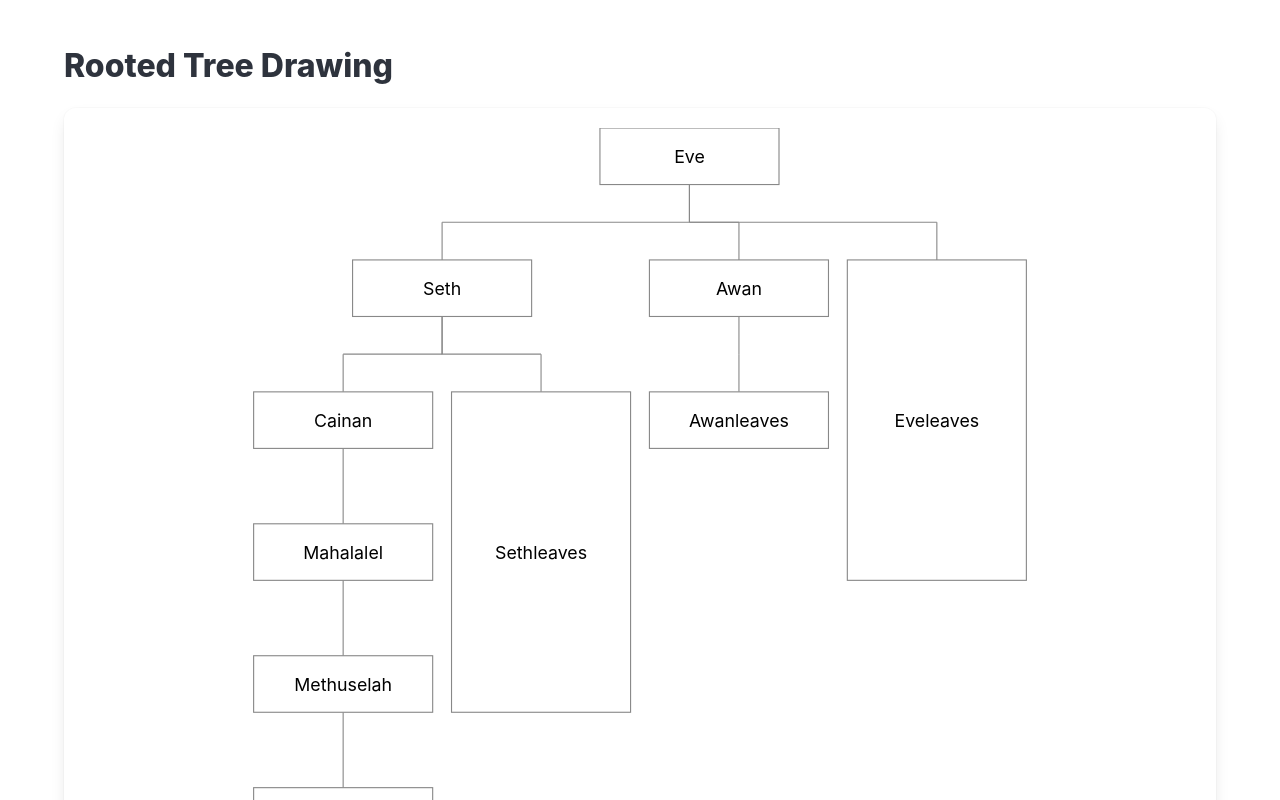
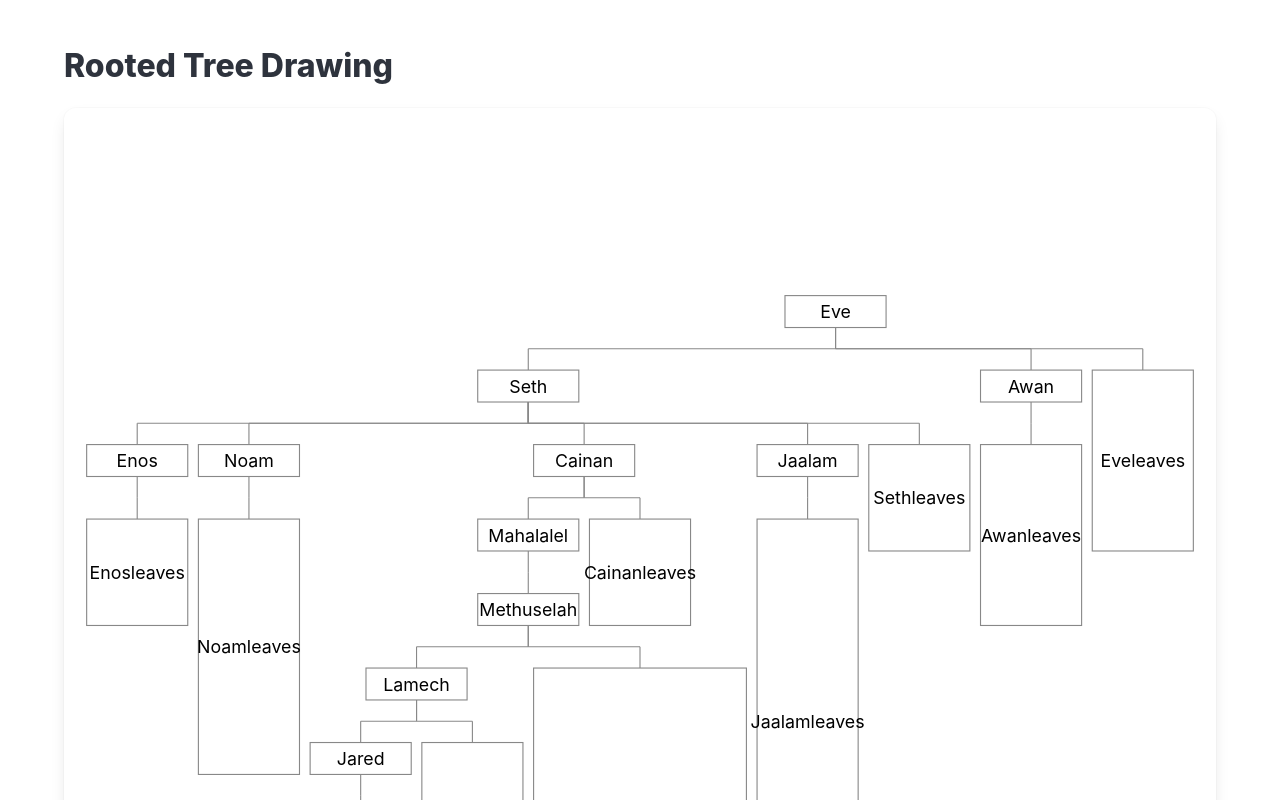
Before and after one commit to vdslab/rooted-tree-drawing, a React (Vite) app: page / in a window 1280 px wide. Shown: the top 800 px of the page. Built offline with nearby package versions, Linux system fonts and the light colour scheme.

Commit message:
アスペクト比の最適化

```diff
--- a/src/App.jsx
+++ b/src/App.jsx
@@ -2,6 +2,23 @@ import Tree from "./Tree";
 
 function createData() {
   return [
+    // { name: "Eve", parent: "" },
+    // { name: "Cain", parent: "Eve" },
+    // { name: "Seth", parent: "Eve" },
+    // { name: "Enos", parent: "Seth" },
+    // { name: "Noam", parent: "Seth" },
+    // { name: "Abel", parent: "Eve" },
+    // { name: "Awan", parent: "Eve" },
+    // { name: "Enoch", parent: "Awan" },
+    // { name: "Azura", parent: "Eve" },
+    // { name: "Cainan", parent: "Seth" },
+    // { name: "Jaalam", parent: "Seth" },
+    // { name: "Mahalalel", parent: "Cainan" },
+    // { name: "Methuselah", parent: "Mahalalel" },
+    // { name: "Lamech", parent: "Methuselah" },
+    // { name: "Jared", parent: "Lamech" },
+    // { name: "Tubal-cain", parent: "Jared" },
+    // { name: "Naamah", parent: "Jared" },
       { name: "Eve", parent: "" },
       { name: "Cain", parent: "Eve" },
       { name: "Seth", parent: "Eve" },
@@ -11,15 +28,46 @@ function createData() {
       { name: "Awan", parent: "Eve" },
       { name: "Enoch", parent: "Awan" },
       { name: "Azura", parent: "Eve" },
-    // 追加データ
-    { name: "Cainan", parent: "Seth" }, // Seth の子として追加
-    { name: "Jaalam", parent: "Seth" }, // Seth の子として追加
-    { name: "Mahalalel", parent: "Cainan" }, // Cainan の子として追加
-    { name: "Methuselah", parent: "Mahalalel" }, // Mahalalel の子として追加
-    { name: "Lamech", parent: "Methuselah" }, // Methuselah の子として追加
-    { name: "Jared", parent: "Lamech" }, // Lamech の子として追加
-    { name: "Tubal-cain", parent: "Jared" }, // Jared の子として追加
-    { name: "Naamah", parent: "Jared" }, // Jared の子として追加
+      { name: "Cainan", parent: "Seth" },
+      { name: "Jaalam", parent: "Seth" },
+      { name: "Mahalalel", parent: "Cainan" },
+      { name: "Methuselah", parent: "Mahalalel" },
+      { name: "Lamech", parent: "Methuselah" },
+      { name: "Jared", parent: "Lamech" },
+      { name: "Tubal-cain", parent: "Jared" },
+      { name: "Naamah", parent: "Jared" },
+      { name: "Isaac", parent: "Seth" },
+      { name: "Ishmael", parent: "Seth" },
+      { name: "Zillah", parent: "Awan" },
+      { name: "Adah", parent: "Awan" },
+      { name: "Barak", parent: "Enos" },
+      { name: "Deborah", parent: "Enos" },
+      { name: "Ephraim", parent: "Cainan" },
+      { name: "Manasseh", parent: "Cainan" },
+      { name: "Jesse", parent: "Noam" },
+      { name: "David", parent: "Noam" },
+      { name: "Solomon", parent: "Noam" },
+      { name: "Absalom", parent: "Noam" },
+      { name: "Jonadab", parent: "Lamech" },
+      { name: "Elijah", parent: "Lamech" },
+      { name: "Elisha", parent: "Lamech" },
+      { name: "Uriah", parent: "Jaalam" },
+      { name: "Bathsheba", parent: "Jaalam" },
+      { name: "Rehoboam", parent: "Jaalam" },
+      { name: "Abijah", parent: "Jaalam" },
+      { name: "Asa", parent: "Jaalam" },
+      { name: "Jehoshaphat", parent: "Jaalam" },
+      { name: "Joram", parent: "Methuselah" },
+      { name: "Ahaziah", parent: "Methuselah" },
+      { name: "Joash", parent: "Methuselah" },
+      { name: "Amaziah", parent: "Methuselah" },
+      { name: "Uzziah", parent: "Methuselah" },
+      { name: "Jotham", parent: "Methuselah" },
+      { name: "Ahaz", parent: "Methuselah" },
+      { name: "Hezekiah", parent: "Methuselah" },
+      { name: "Amon", parent: "Methuselah" },
+      { name: "Josiah", parent: "Methuselah" },
+      { name: "Jehoahaz", parent: "Methuselah" },
   ];
 }
 
--- a/src/layout.js
+++ b/src/layout.js
@@ -17,7 +17,7 @@ function createDammuy(root, data, dummyLeaves) {
   }
   if (dummy.length > 0) {
     dummyLeaves[root.data.name + "leaves"] = dummy;
-    data.push({ "name": root.data.name + "leaves", "parent": root.data.name, "dummy": true });
+    data.push({ "name": root.data.name + "leaves", "parent": root.data.name, "leaves": dummy, "columns": 1 });
   }
   return data;
 }
@@ -83,15 +83,16 @@ function separate(leftSiblingsRightCounturList, curentSubTreeLeftCounturList) {
 function rightMostSiblingNode(children) {
   let rightMost = children[0];
   for (let i = 1; i < children.length; i++) {
-    rightMost = rightMost.data.x - rightMost.data.width / 2 < children[i].data.x - children[i].data.width / 2 ? children[i] : rightMost;
+    rightMost = rightMost.data.x + rightMost.data.width / 2 < children[i].data.x + children[i].data.width / 2 ? children[i] : rightMost;
   }
   return rightMost;
 }
+
 //兄弟の左端を返す関数
 function leftMostSiblingNode(children) {
   let leftMost = children[0];
   for (let i = 1; i < children.length; i++) {
-    leftMost = leftMost.data.x - leftMost.data.height > children[i].data.x - children[i].data.width ? children[i] : leftMost;
+    leftMost = leftMost.data.x - leftMost.data.width / 2 > children[i].data.x - children[i].data.width / 2 ? children[i] : leftMost;
   }
   return leftMost;
 }
@@ -132,18 +133,15 @@ function leftCountur(root, leftMostNode) {
   }
 }
 
-
-
-
 //ダミーノードを含んだ根付き木で、それぞれのノードの横幅・縦幅を設定
-function initRoot(root, w, h, xMargin, yMargin, dummyLeaves) {
-  root.data.width = (w + xMargin);
-  root.data.height = root.data.dummy ? dummyLeaves[root.id].length * (h + yMargin) : h + yMargin;
+function initRoot(root, w, h, xMargin, yMargin) {
+  root.data.width = root.data.leaves ? root.data.columns * (w + xMargin) : w + xMargin;
+  root.data.height = root.data.leaves ? Math.ceil(root.data.leaves.length / root.data.columns) * (h + yMargin) : h + yMargin;
   root.data.x = root.data.width / 2;
   root.data.y = root.data.height / 2;;
   if (root.children) {
     for (let child of root.children) {
-      initRoot(child, w, h, xMargin, yMargin, dummyLeaves);
+      initRoot(child, w, h, xMargin, yMargin);
     }
   }
 }
@@ -181,12 +179,52 @@ function createLinks(root, xMargin, yMargin) {
         id: `${link.target.id}toParent${link.source.id}`,
         segments: [
           [link.target.x, link.target.y - link.target.height / 2],
-          [link.target.x, link.target.y - link.target.height / 2 - yMargin ],
+          [link.target.x, link.target.y - link.target.height / 2 - yMargin],
+
         ]
       },
     );
   }
   return links;
+}
+
+//底辺のノードを返す関数
+function searchBottomNode(root) {
+  let descendants = root.descendants();
+  let max = 0;
+  for (let i = 1; i < descendants.length; i++) {
+    max = descendants[max].data.y + descendants[max].data.height / 2 < descendants[i].data.y + descendants[i].data.height / 2 ? i : max;
+  }
+  return descendants[max];
+}
+
+//アスペクト比を返す関数
+function calcAspectRatio(root) {
+  const left = d3.min(root.descendants(), (node) => node.data.x - node.data.width / 2);
+  const right = d3.max(root.descendants(), (node) => node.data.x + node.data.width / 2);
+  const top = d3.min(root.descendants(), (node) => node.data.y - node.data.height / 2);
+  const bottom = d3.max(root.descendants(), (node) => node.data.y + node.data.height / 2);
+  const layoutWidth = right - left;
+  const layoutHeight = bottom - top;
+  return layoutWidth / layoutHeight;
+}
+
+//アスペクト比が最適になるまで底辺ノードの列数を増やす関数
+function localFoldingLayout(root, at, w, h, xMargin, yMargin, stratify) {
+  let a = calcAspectRatio(root);
+  while (at > a) {
+    const bottomNode = searchBottomNode(root);
+    if (bottomNode.data.leaves && bottomNode.data.columns < bottomNode.data.leaves.length) {
+      bottomNode.data.columns += 1;
+      // bottomNode.data.width += w + xMargin;
+      // bottomNode.data.height = Math.ceil(bottomNode.data.leaves.length / root.data.columns) * (h + yMargin);
+      initRoot(root, w, h, xMargin, yMargin);
+      root = stratify(vanderploeg(root, stratify));
+      a = calcAspectRatio(root);
+    } else {
+      break;
+    }
+  }
 }
 
 export function layout(data, width, height) {
@@ -207,7 +245,7 @@ export function layout(data, width, height) {
   let dummyLeaves = {};
   dummyData = areaAdaptive(root, dummyData, dummyLeaves);
   root = stratify(dummyData);
-  initRoot(root, nodeWidth, nodeHeight, xMargin, yMargin, dummyLeaves);
+  initRoot(root, nodeWidth, nodeHeight, xMargin, yMargin);
   // const tree = d3
   //   .tree()
   //   .size([width, height])
@@ -217,8 +255,9 @@ export function layout(data, width, height) {
 
   const newData = vanderploeg(root, stratify);
   root = stratify(newData);
+  localFoldingLayout(root, width / height, nodeWidth, nodeHeight, xMargin, yMargin, stratify);
+  root = stratify(vanderploeg(root, stratify));
   format(root, xMargin, yMargin);
-
 
 
   // normalize
```
Lines whose indentation alone changed are shown as unchanged.
